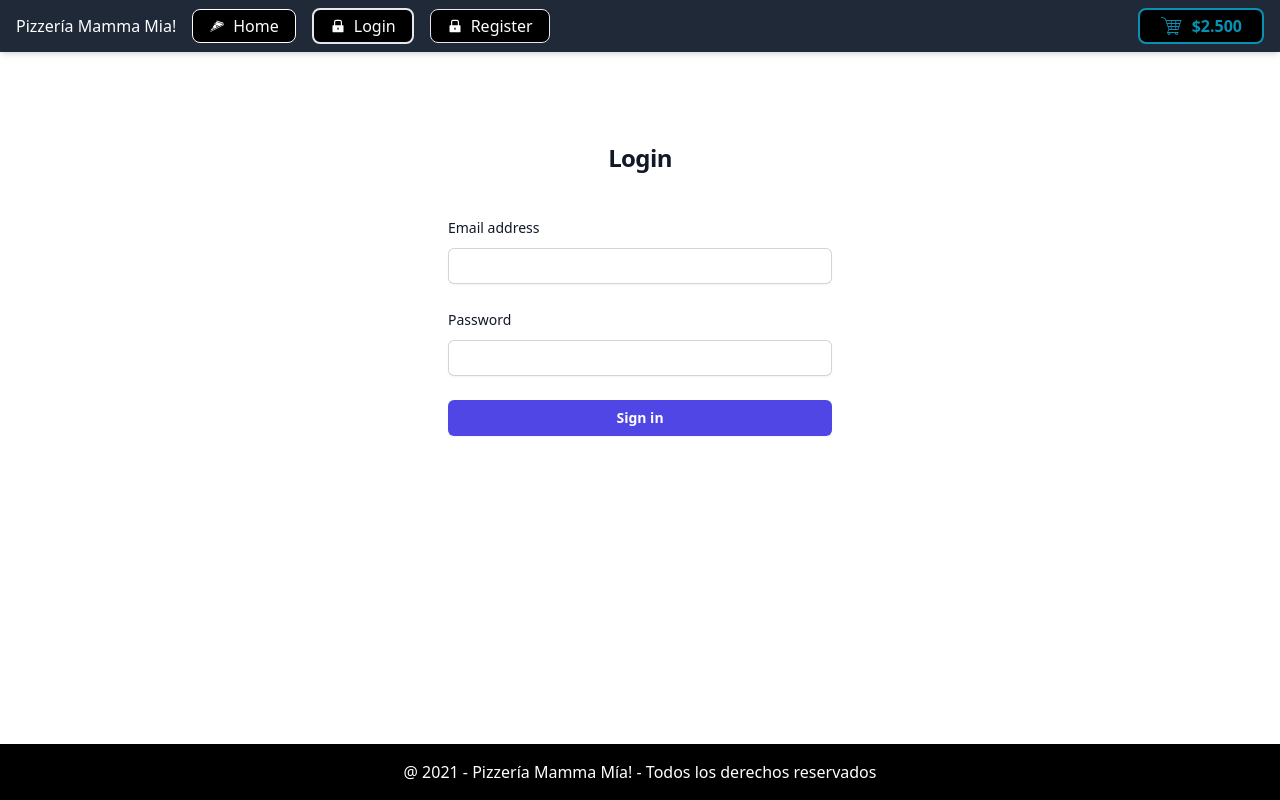
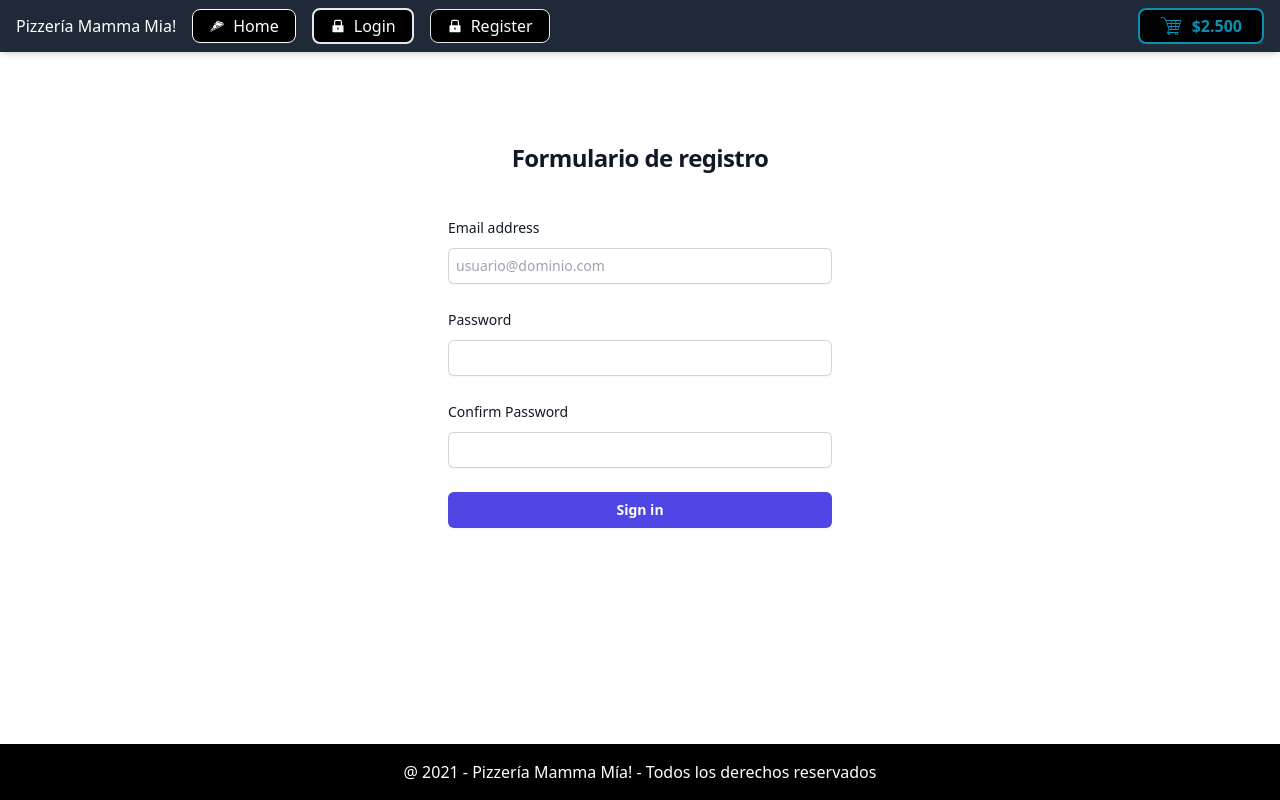
Before and after one commit to dtdavid/hito1_pizzeria, a React (Vite) app: page / in a window 1280 px wide. Built offline with nearby package versions, Linux system fonts and the light colour scheme.

Commit message:
Register

```diff
--- a/src/App.jsx
+++ b/src/App.jsx
@@ -15,8 +15,8 @@ function App() {
       <div className = "flex-grow">
       {/* <Home /> */}
 
-      {/*<Register/>*/}
-      <Login />
+      <Register/>
+      {/*<Login />*/}
       </div>
       <Footer />
 
```
